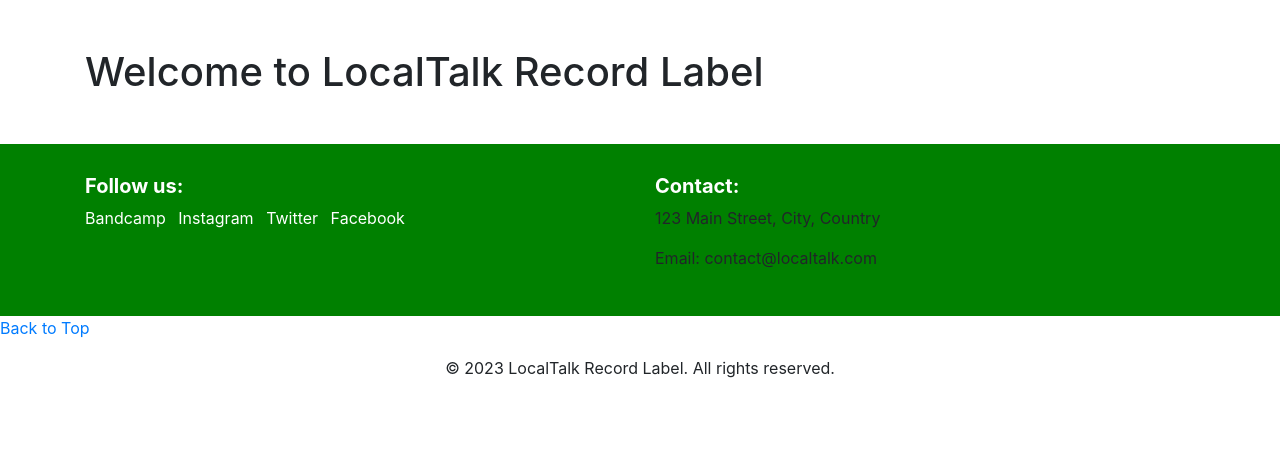
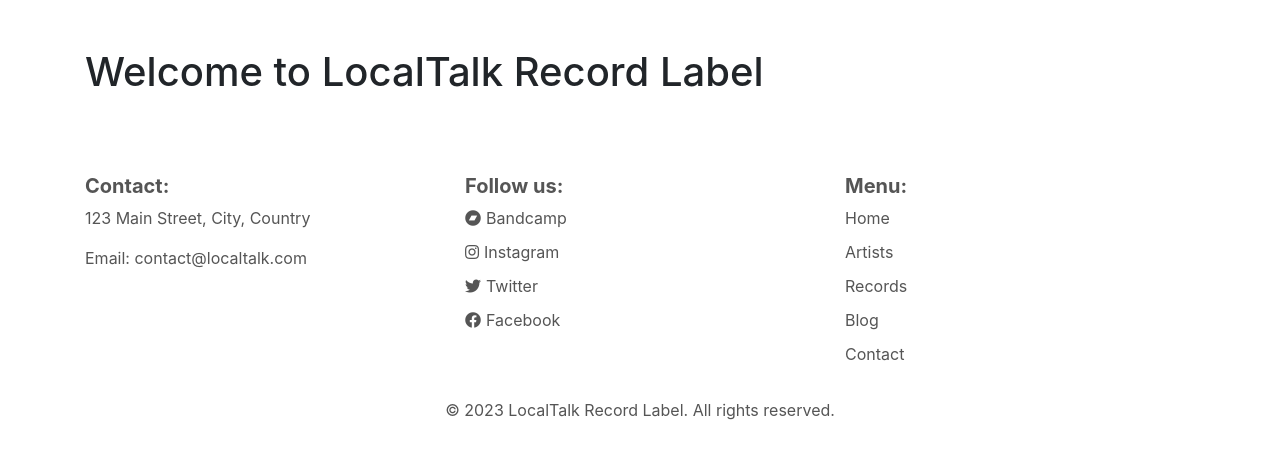
Before and after one commit to KristianDsmith/local-talk, a Django app: page / in a window 1280 px wide. Shown: the part 146-613 px from the top of the page. Run offline with Django 3.2, Linux system fonts and the light colour scheme; some libraries are stand-ins or nearby versions; some web fonts are replaced.

Commit message:
Add styling to footer base template

```diff
--- a/static/css/style.css
+++ b/static/css/style.css
@@ -55,20 +55,88 @@
     /* Add some spacing between the logo and text */
 }
 
-/* footer */
+/* Footer */
 .custom-footer {
-    background-color: green;
+    background-color: #fff;
     padding: 30px 0;
     /* Add some padding to the top and bottom */
+    color: #555;
+    display: flex;
+    justify-content: space-between;
 }
 
 .custom-footer h5 {
     font-size: 20px;
     font-weight: bold;
-    color: #fff;
+}
+
+.custom-footer p {
+    font-size: 16px;
+}
+
+.custom-footer ul {
+    padding-left: 0;
+}
+
+.custom-footer ul li {
+    list-style: none;
+    margin-bottom: 10px;
 }
 
 .custom-footer ul li a {
-    color: #fff;
+    color: #555;
+    text-decoration: none;
+    font-size: 16px;
+    position: relative;
+    padding-right: 10px;
+    /* Add some space to the right of the link */
+}
+
+.custom-footer ul li a::after {
+    content: '';
+    width: 0;
+    height: 3px;
+    background: #59dd2d;
+    position: absolute;
+    left: 0;
+    bottom: -6px;
+    transition: 0.5s;
+    transform-origin: left;
+    visibility: hidden;
+}
+
+.custom-footer ul li a:hover::after {
+    visibility: visible;
+    width: 100%;
+}
+
+.custom-footer ul li a:hover {
     text-decoration: none;
 }
+
+.social-links {
+    padding-left: 0;
+}
+
+.social-links li {
+    list-style: none;
+    margin-bottom: 10px;
+}
+
+.social-links li a {
+    color: #555;
+    text-decoration: none;
+    font-size: 16px;
+    display: flex;
+    align-items: center;
+    /* Align social links vertically */
+}
+
+.social-links li a:hover {
+    text-decoration: underline;
+}
+
+/* Font Awesome icons */
+i {
+    margin-right: 5px;
+}
--- a/templates/base.html
+++ b/templates/base.html
@@ -5,10 +5,13 @@
 
 <head>
     <meta charset="utf-8">
+    <meta name="viewport" content="width=device-width, initial-scale=1.0">
+
     <title>LocalTalk Record Label</title>
     <link href="/static/css/style.css" rel="stylesheet">
     <!-- Add the link to the Google Fonts as you mentioned -->
     <link rel="stylesheet" href="https://maxcdn.bootstrapcdn.com/bootstrap/4.5.2/css/bootstrap.min.css">
+    <link rel="stylesheet" href="https://cdnjs.cloudflare.com/ajax/libs/font-awesome/5.15.4/css/all.min.css">
 </head>
 
 <body>
@@ -51,41 +54,43 @@
 <footer class="mt-5 custom-footer">
     <div class="container">
         <div class="row">
-            <!-- Social links -->
-            <div class="col-md-6">
-                <h5>Follow us:</h5>
-                <ul class="list-inline">
-                    <li class="list-inline-item">
-                        <a href="https://bandcamp.com" target="_blank">Bandcamp</a>
-                    </li>
-                    <li class="list-inline-item">
-                        <a href="https://instagram.com" target="_blank">Instagram</a>
-                    </li>
-                    <li class="list-inline-item">
-                        <a href="https://twitter.com" target="_blank">Twitter</a>
-                    </li>
-                    <li class="list-inline-item">
-                        <a href="https://facebook.com" target="_blank">Facebook</a>
-                    </li>
-                </ul>
-            </div>
-            <!-- Contact section -->
-            <div class="col-md-6">
+            <!-- Column 1 -->
+            <div class="col-md-4 text-left">
                 <h5>Contact:</h5>
                 <p>123 Main Street, City, Country</p>
                 <p>Email: contact@localtalk.com</p>
             </div>
+
+            <!-- Column 2 -->
+            <div class="col-md-4 text-left">
+                <h5>Follow us:</h5>
+                <ul class="social-links">
+                    <li><a href="https://bandcamp.com" target="_blank"><i class="fab fa-bandcamp"></i> Bandcamp</a></li>
+                    <li><a href="https://instagram.com" target="_blank"><i class="fab fa-instagram"></i> Instagram</a></li>
+                    <li><a href="https://twitter.com" target="_blank"><i class="fab fa-twitter"></i> Twitter</a></li>
+                    <li><a href="https://facebook.com" target="_blank"><i class="fab fa-facebook"></i> Facebook</a></li>
+                </ul>
+            </div>
+
+            <!-- Column 3 -->
+            <div class="col-md-4 text-left">
+                <h5>Menu:</h5>
+                <ul class="list-unstyled">
+                    <li><a href="{% url 'home' %}">Home</a></li>
+                    <li><a href="{% url 'artist-list' %}">Artists</a></li>
+                    <li><a href="{% url 'record-list' %}">Records</a></li>
+                    <li><a href="{% url 'blog-list' %}">Blog</a></li>
+                    <li><a href="{% url 'contact' %}">Contact</a></li>
+                </ul>
+            </div>
+        </div>
+        <!-- Copyright -->
+        <div class="row mt-3">
+            <div class="col-md-12 text-center">
+                <p>&copy; 2023 LocalTalk Record Label. All rights reserved.</p>
+            </div>
         </div>
     </div>
-</footer>
-
-<!-- Navigation to go back to the top -->
-<a href="#" class="back-to-top">Back to Top</a>
-
-<!-- Copyright details -->
-<div class="container text-center mt-3">
-    <p>&copy; 2023 LocalTalk Record Label. All rights reserved.</p>
-</div>
 </footer>
 
     <!-- Add the Bootstrap JS scripts here (using CDN) -->
```
